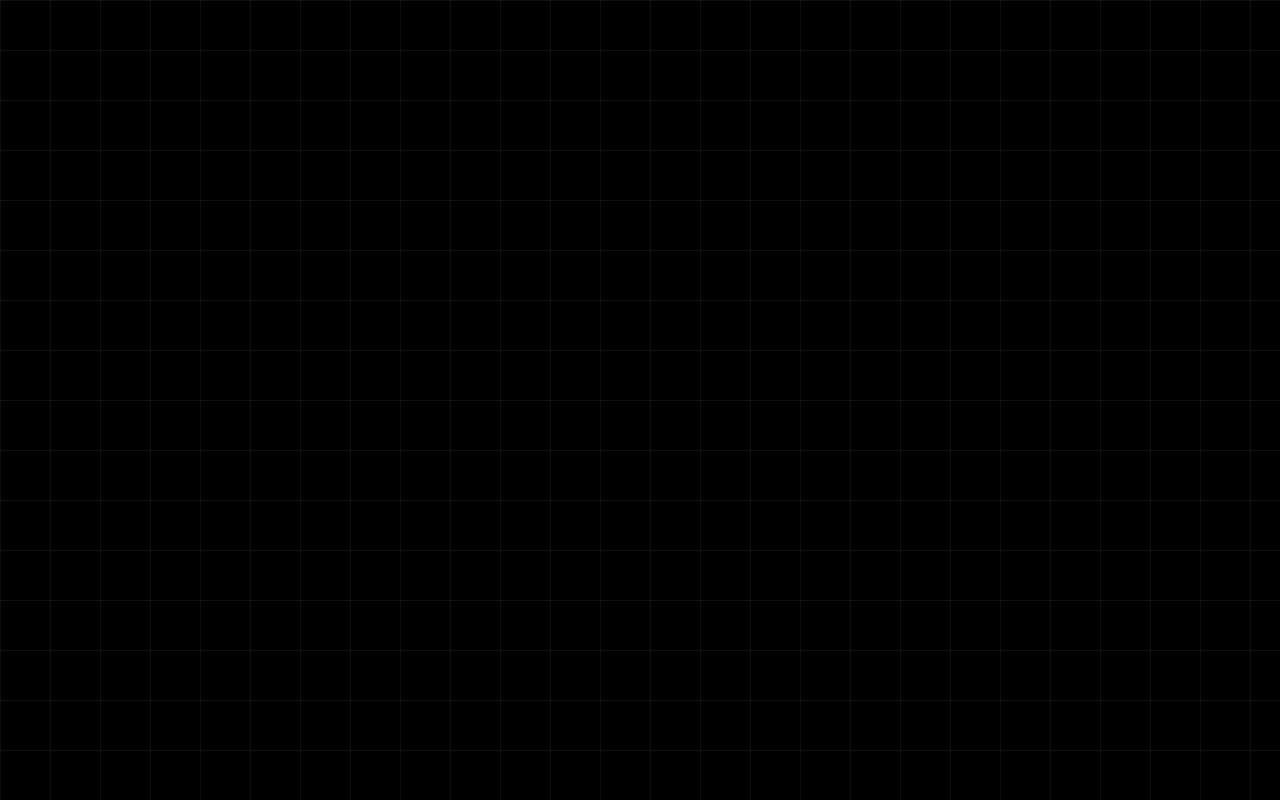
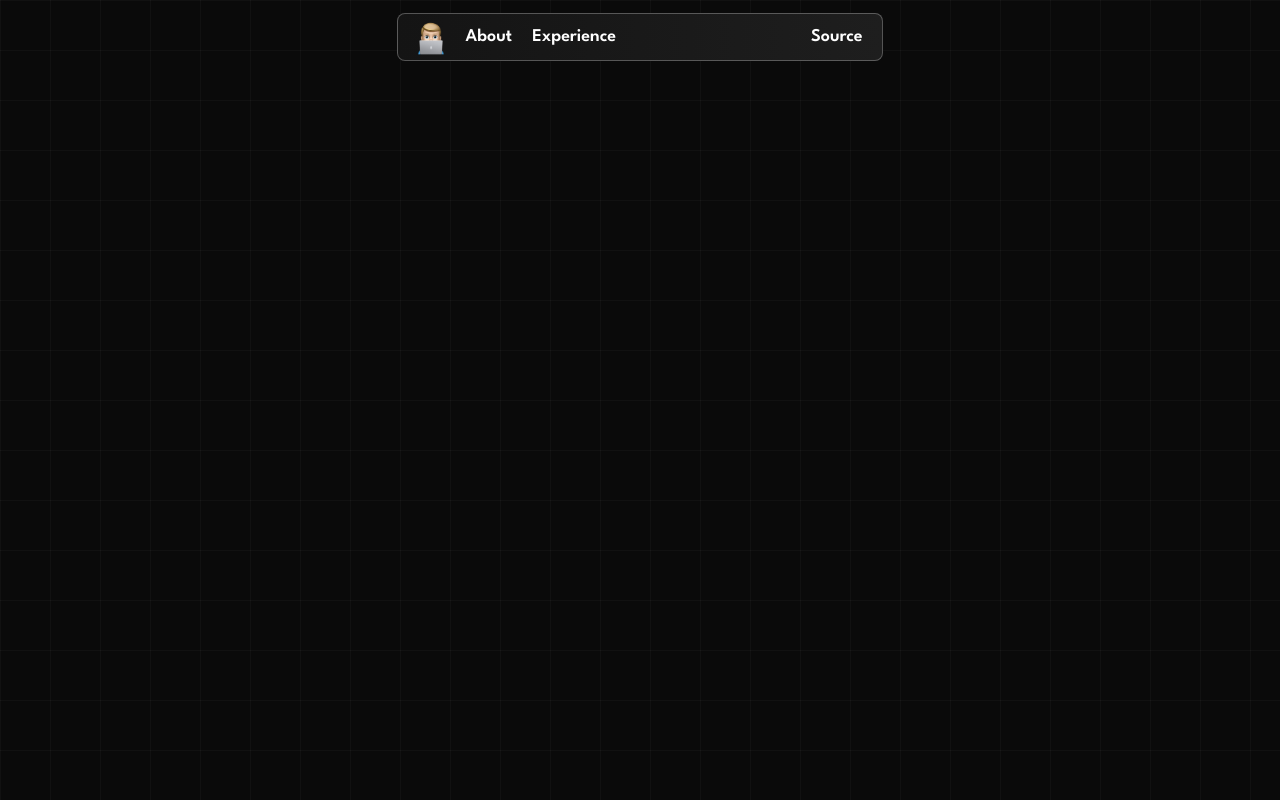
Before and after one commit to 7XDev/Portfolio, a plain HTML site: page index.html in a window 1280 px wide. Drawn offline with Linux system fonts and the light colour scheme.

Commit message:
Finished Header

```diff
--- a/index.html
+++ b/index.html
@@ -1,5 +1,6 @@
 <!DOCTYPE html>
 <html lang="en">
+
 <head>
   <meta charset="UTF-8" />
   <meta name="viewport" content="width=device-width, initial-scale=1.0" />
@@ -7,13 +8,25 @@
   <script src="script.js"></script>
   <title>7XDev Portfolio</title>
 </head>
+
 <body>
   <div class="grid-overlay"></div>
+  <header>
+    <nav class="header">
+      <img src="me.png" alt="Emoji Face" class="emoji" />
 
-    <header></header>
+      <a class="button-header" href="#about">
+        About
+      </a>
+      <a class="button-header" href="#experience">
+        Experience
+      </a>
 
-    <main></main>
+      <a class="button-header source-link" href="https://github.com/7xdev/Portfolio" target="_blank" rel="noopener noreferrer">
+        Source
+      </a>
+    </nav>
+  </header>
+</body>
 
-    <footer></footer>
-  </body>
 </html>
--- a/styles.css
+++ b/styles.css
@@ -1,16 +1,73 @@
+@import url('https://fonts.googleapis.com/css2?family=League+Spartan:wght@300;400;500;600;700;800&display=swap');
+
 body {
-    background-color: black;
+    background-color: rgba(10, 10, 10, 1);
     color: white;
-    font-family: Arial, sans-serif;
+    font-family: 'League Spartan', sans-serif;
     margin: 0;
 }
 
 .grid-overlay {
-    position: absolute;
+    position: fixed;
+    top: 0;
+    left: 0;
+    right: 0;
     width: 100%;
     height: 100%;
     background-size: 50px 50px;
     background-image:
-        linear-gradient(to right, rgba(255, 255, 255, 0.06) 1px, transparent 1px),
-        linear-gradient(to bottom, rgba(255, 255, 255, 0.06) 1px, transparent 1px);
+        linear-gradient(to right, rgba(255, 255, 255, 0.03) 1px, transparent 1px),
+        linear-gradient(to bottom, rgba(255, 255, 255, 0.03) 1px, transparent 1px);
 }
+
+.header {
+    background-image:
+        linear-gradient(to right, rgba(20, 20, 20, 1), rgba(30, 30, 30, 1));
+    margin-top: 1%;
+    margin-left: 31%;
+    margin-right: 31%;
+    padding: 0.25%;
+    position: relative;
+    padding-left: 1%;
+    font-size: 24px;
+    border-radius: 8px;
+    border-color: rgba(255, 255, 255, 0.27);
+    border-style: solid;
+    border-width: 1px;
+    display: flex;
+    align-items: center;
+    gap:10px;
+}
+
+.emoji {
+    width: 40px;
+    height: 40px;
+}
+
+.button-header {
+    transition: background-color 0.3s;
+    color: white;
+    cursor: pointer;
+    text-decoration: none;
+    font-size: large;
+    font-weight: 550;
+    padding: 10px 5px;
+}
+
+.button-header:hover {
+    background-color: rgba(255, 255, 255, 0.1);
+    border-radius: 5px;
+}
+
+.source-link {
+    position: absolute;
+    right: 3%;
+}
+
+@media (max-width: 768px) {
+    .header {
+        margin-left: 10%;
+        margin-right: 10%;
+        margin-top: 2%;
+    }
+}
```
Also changed, not shown: me.png (added). Lines whose indentation alone changed are shown as unchanged.
